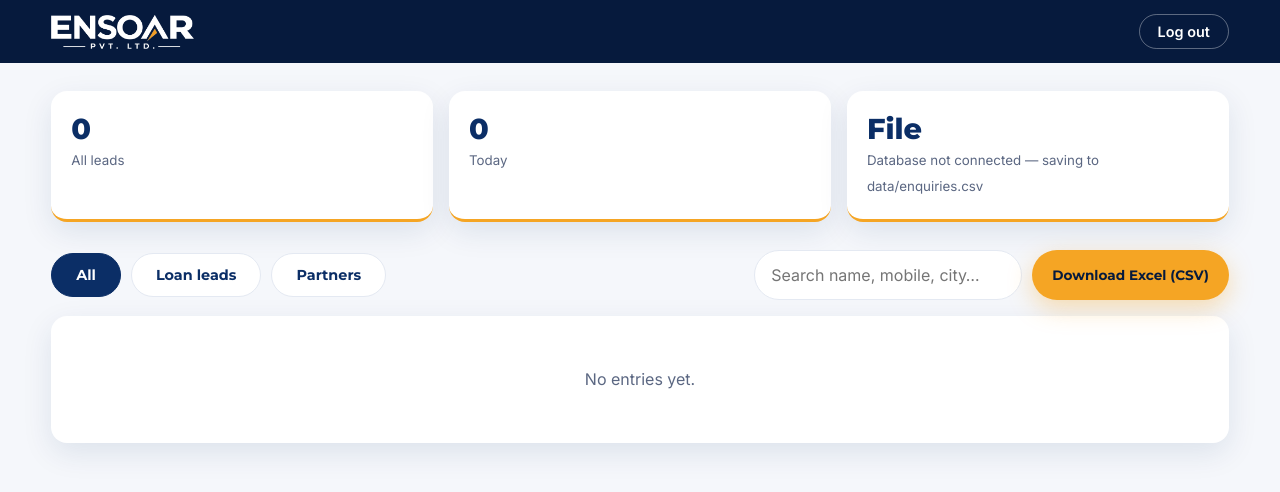
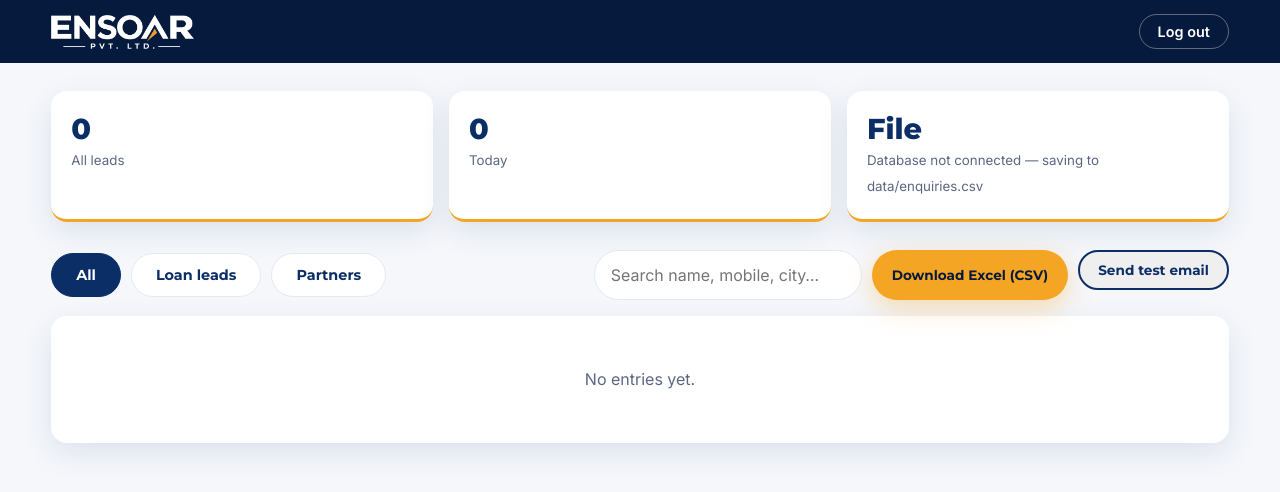
Before and after one commit to boxerdinesh88-png/ensoar-website, a PHP site: page /admin.php in a window 1280 px wide. Shown: the top 492 px of the page. Run offline with PHP 8.4, Linux system fonts and the light colour scheme; the visitor is signed in with stand-in values (Sample User, id 1).

Commit message:
Admin: Send test email button with exact SMTP error; 587 STARTTLS fallback

```diff
--- a/admin.php
+++ b/admin.php
@@ -1,6 +1,7 @@
 <?php
 // Private admin: log in, then view every form entry (loan + partner leads) and download them as CSV.
 require_once __DIR__ . '/includes/db.php';
+require_once __DIR__ . '/includes/mailer.php';
 
 session_set_cookie_params(['httponly' => true, 'samesite' => 'Strict', 'secure' => !empty($_SERVER['HTTPS'])]);
 session_start();
@@ -47,6 +48,13 @@ if ($_SERVER['REQUEST_METHOD'] === 'POST' && isset($_POST['logout']) && $csrfOk(
     exit;
 }
 $isAdmin = !empty($_SESSION['admin']);
+
+// "Send test email": sends one mail to the office address and shows the exact SMTP result.
+$mailTest = null;
+if ($isAdmin && $_SERVER['REQUEST_METHOD'] === 'POST' && isset($_POST['test_mail']) && $csrfOk()) {
+    $ok = send_mail(EMAIL, 'Test email — ' . SITE_NAME . ' website', "This is a test email from the admin panel of " . SITE_URL . ".\n\nIf you can read this, form confirmation emails are working.\n\nSent at " . date('d M Y, h:i A'));
+    $mailTest = $ok ? ['ok', 'Test email sent to ' . EMAIL . '. Check the inbox (and Spam folder).'] : ['err', 'Email failed: ' . $SMTP_ERROR];
+}
 
 $cols = ['created_at' => 'Date', 'kind' => 'Type', 'name' => 'Name', 'phone' => 'Mobile', 'email' => 'Email', 'loan' => 'Loan / Partner type', 'city' => 'City', 'amount' => 'Amount', 'income' => 'Income', 'message' => 'Message'];
 $kind = in_array($_GET['kind'] ?? '', ['Loan', 'Partner'], true) ? $_GET['kind'] : '';
@@ -133,6 +141,7 @@ $today = count(array_filter($rows, fn($r) => str_starts_with($r['created_at'] ??
     <form method="post" action="admin.php"><input type="hidden" name="csrf" value="<?= e($_SESSION['csrf']) ?>"><button name="logout" value="1">Log out</button></form>
   </div></div>
   <div class="wrap">
+    <?php if ($mailTest): ?><div class="alert <?= $mailTest[0] ?>" role="status" style="margin-top:24px"><?= e($mailTest[1]) ?></div><?php endif; ?>
     <div class="kpis">
       <div><b><?= count($rows) ?></b><small><?= $kind ?: 'All' ?> leads</small></div>
       <div><b><?= $today ?></b><small>Today</small></div>
@@ -147,6 +156,7 @@ $today = count(array_filter($rows, fn($r) => str_starts_with($r['created_at'] ??
       <div style="display:flex;gap:10px;flex-wrap:wrap">
         <input type="search" id="q" placeholder="Search name, mobile, city…" aria-label="Search leads">
         <a class="btn btn-accent btn-sm" href="admin.php?export=1<?= $kind ? '&kind=' . $kind : '' ?>">Download Excel (CSV)</a>
+        <form method="post" action="admin.php" style="display:inline"><input type="hidden" name="csrf" value="<?= e($_SESSION['csrf']) ?>"><button class="btn btn-outline btn-sm" name="test_mail" value="1">Send test email</button></form>
       </div>
     </div>
     <div class="tbl">
--- a/includes/mailer.php
+++ b/includes/mailer.php
@@ -3,10 +3,22 @@
 // Settings come from secrets.php: SMTP_HOST, SMTP_PORT, SMTP_USER, SMTP_PASS. Not configured = mail is skipped.
 require_once __DIR__ . '/config.php';
 
+$SMTP_ERROR = ''; // last failure reason, shown by the admin "Send test email" button (never contains the password)
+
 function send_mail(string $to, string $subject, string $body, string $replyTo = ''): bool {
-    if (!defined('SMTP_PASS') || SMTP_PASS === '' || !filter_var($to, FILTER_VALIDATE_EMAIL)) return false;
+    global $SMTP_ERROR;
+    $SMTP_ERROR = '';
+    if (!defined('SMTP_PASS') || SMTP_PASS === '') { $SMTP_ERROR = 'SMTP_PASS is empty in includes/secrets.php'; return false; }
+    if (!filter_var($to, FILTER_VALIDATE_EMAIL)) { $SMTP_ERROR = 'invalid recipient'; return false; }
+    // Port 465 (SSL) first; if the host blocks it, fall back to 587 with STARTTLS.
+    $startTls = false;
     $fp = @stream_socket_client('ssl://' . SMTP_HOST . ':' . SMTP_PORT, $errno, $errstr, 10);
-    if (!$fp) { error_log("SMTP connect failed: $errstr"); return false; }
+    if (!$fp) {
+        $first = "port " . SMTP_PORT . ": $errstr";
+        $fp = @stream_socket_client('tcp://' . SMTP_HOST . ':587', $errno, $errstr, 10);
+        if (!$fp) { $SMTP_ERROR = "cannot connect to " . SMTP_HOST . " ($first; port 587: $errstr)"; error_log("SMTP $SMTP_ERROR"); return false; }
+        $startTls = true;
+    }
     stream_set_timeout($fp, 10);
     $read = function () use ($fp) {
         $out = '';
@@ -34,9 +46,15 @@ function send_mail(string $to, string $subject, string $body, string $replyTo =
     try {
         $cmd('', 220);
         $cmd('EHLO ' . parse_url(SITE_URL, PHP_URL_HOST), 250);
+        if ($startTls) {
+            $cmd('STARTTLS', 220);
+            if (!stream_socket_enable_crypto($fp, true, STREAM_CRYPTO_METHOD_TLS_CLIENT)) throw new RuntimeException('STARTTLS failed');
+            $cmd('EHLO ' . parse_url(SITE_URL, PHP_URL_HOST), 250);
+        }
         $cmd('AUTH LOGIN', 334);
         $cmd(base64_encode(SMTP_USER), 334);
-        $cmd(base64_encode(SMTP_PASS), 235);
+        try { $cmd(base64_encode(SMTP_PASS), 235); }
+        catch (RuntimeException $e) { throw new RuntimeException('login refused — check SMTP_PASS (mailbox password) for ' . SMTP_USER . ': ' . $e->getMessage()); }
         $cmd('MAIL FROM:<' . SMTP_USER . '>', 250);
         $cmd('RCPT TO:<' . $clean($to) . '>', 250);
         $cmd('DATA', 354);
@@ -44,7 +62,8 @@ function send_mail(string $to, string $subject, string $body, string $replyTo =
         $cmd('QUIT', 221);
         return true;
     } catch (Throwable $e) {
-        error_log('SMTP error: ' . $e->getMessage());
+        $SMTP_ERROR = mb_substr($e->getMessage(), 0, 300);
+        error_log('SMTP error: ' . $SMTP_ERROR);
         return false;
     } finally {
         fclose($fp);
```
